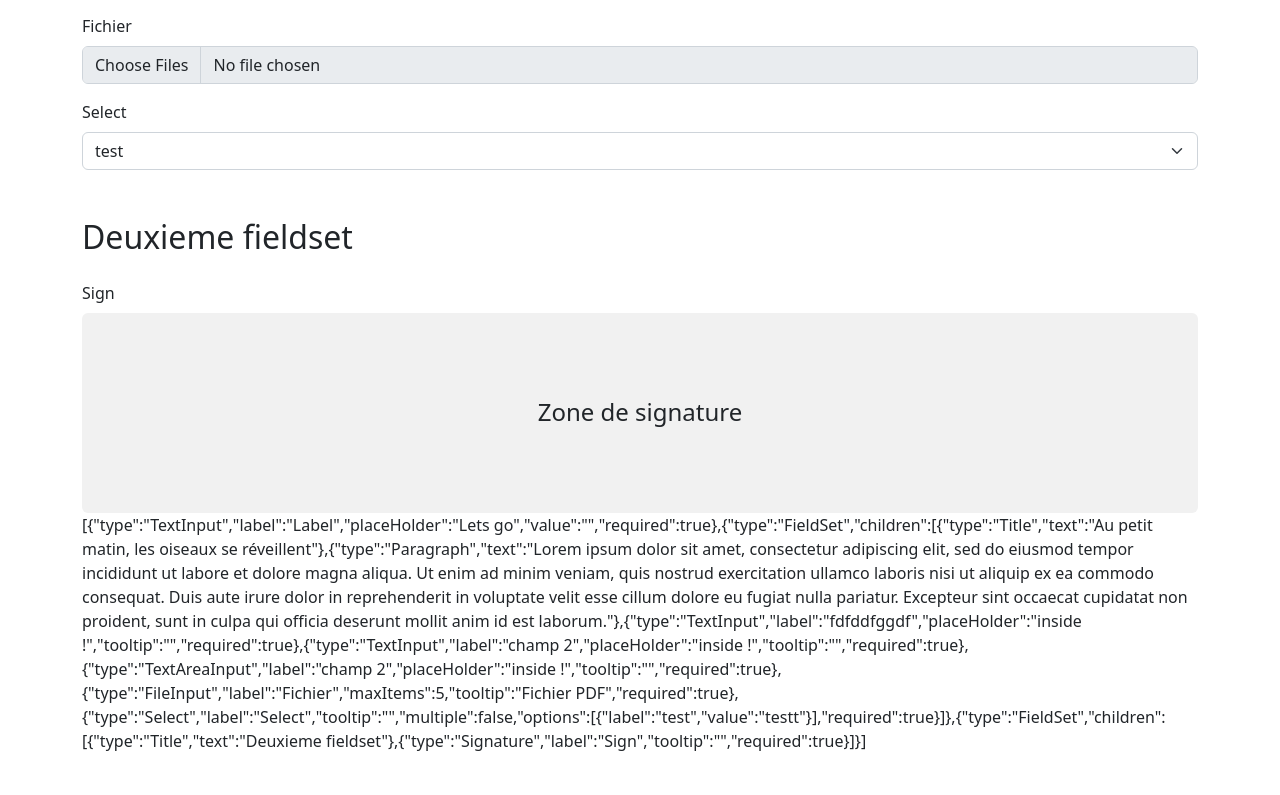
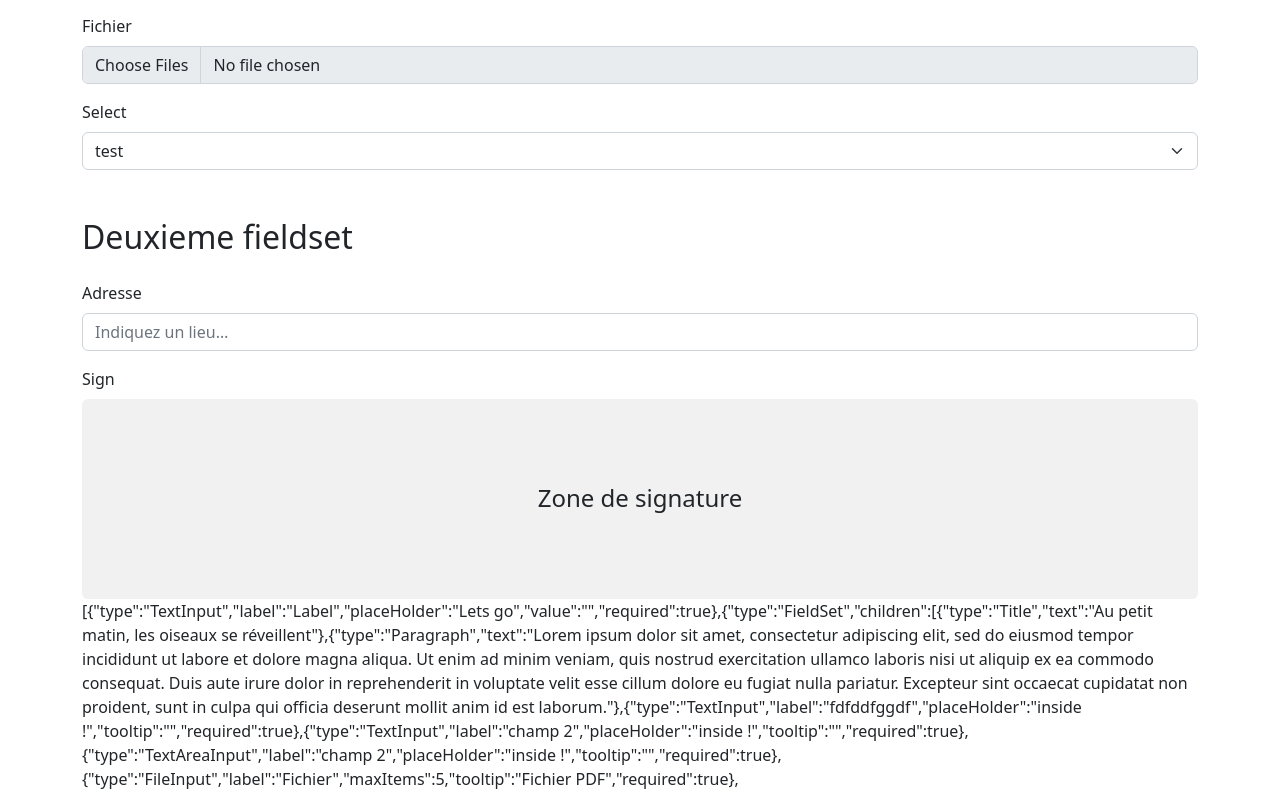
Before and after one commit to AppoloDev/form-builder, a React (Create React App) app: page / in a window 1280 px wide. Shown: the part 616-1411 px from the top of the page. Before the commit the page ends 1385 px from the top, so only its background shows below. Built offline with nearby package versions, Linux system fonts and the light colour scheme.

Commit message:
feat: address

```diff
--- a/src/App.tsx
+++ b/src/App.tsx
@@ -68,6 +68,10 @@ function FormBuilder() {
                     text: "Deuxieme fieldset"
                 },
                 {
+                    type: "Address",
+                    label: 'Adresse'
+                },
+                {
                     type: "Signature",
                     label: "Sign",
                     tooltip: "",
--- /dev/null
+++ b/src/components/Blocks/Address.tsx
@@ -0,0 +1,28 @@
+import React, { FC } from "react";
+import { TextEdition } from "../Edition/TextEdition";
+import { EditableBlock } from "./EditableBlock";
+import { CheckboxEdition } from "../Edition/CheckboxEdition";
+import { IdGenerator } from "../../utilities/String";
+import { AddressProps } from "./Types";
+
+const TextInput: FC<AddressProps> = ({label, tooltip, required, editItem}) => {
+    const id = IdGenerator();
+
+    return (
+        <EditableBlock editionItems={[
+            <TextEdition label={"Label"} value={label} editItem={(val) => editItem('label', val)} key={1}/>,
+            <TextEdition label={"Info bulle"} value={tooltip} editItem={(val) => editItem('tooltip', val)}
+                         key={3}/>,
+            <CheckboxEdition label={"Requis"} checked={required} editItem={(val) => editItem('required', val)}
+                             key={5}/>
+        ]}>
+            <label htmlFor={id}>{label}</label>
+            <input type="text"
+                   id={id}
+                   placeholder={'Indiquez un lieu…'}
+                   required={required}/>
+        </EditableBlock>
+    )
+}
+
+export default TextInput;
--- a/src/components/Blocks/Definition.ts
+++ b/src/components/Blocks/Definition.ts
@@ -7,6 +7,7 @@ import FileInput from "./FileInput";
 import Select from "./Select";
 import Signature from "./Signature";
 import Title from "./Title";
+import Address from "./Address";
 
 interface IDictionary<TValue> {
     [id: string]: TValue;
@@ -18,6 +19,10 @@ export interface Block {
 }
 
 export const blocks: IDictionary<Block> = {
+    Address: {
+        title: "Adresse",
+        component: Address,
+    },
     TextInput: {
         title: "Champ texte",
         component: TextInput,
```
Also changed, not shown: src/components/Blocks/Types.ts (+7 -0 lines), 1 other file (tests, documents, lock files or other folders).
